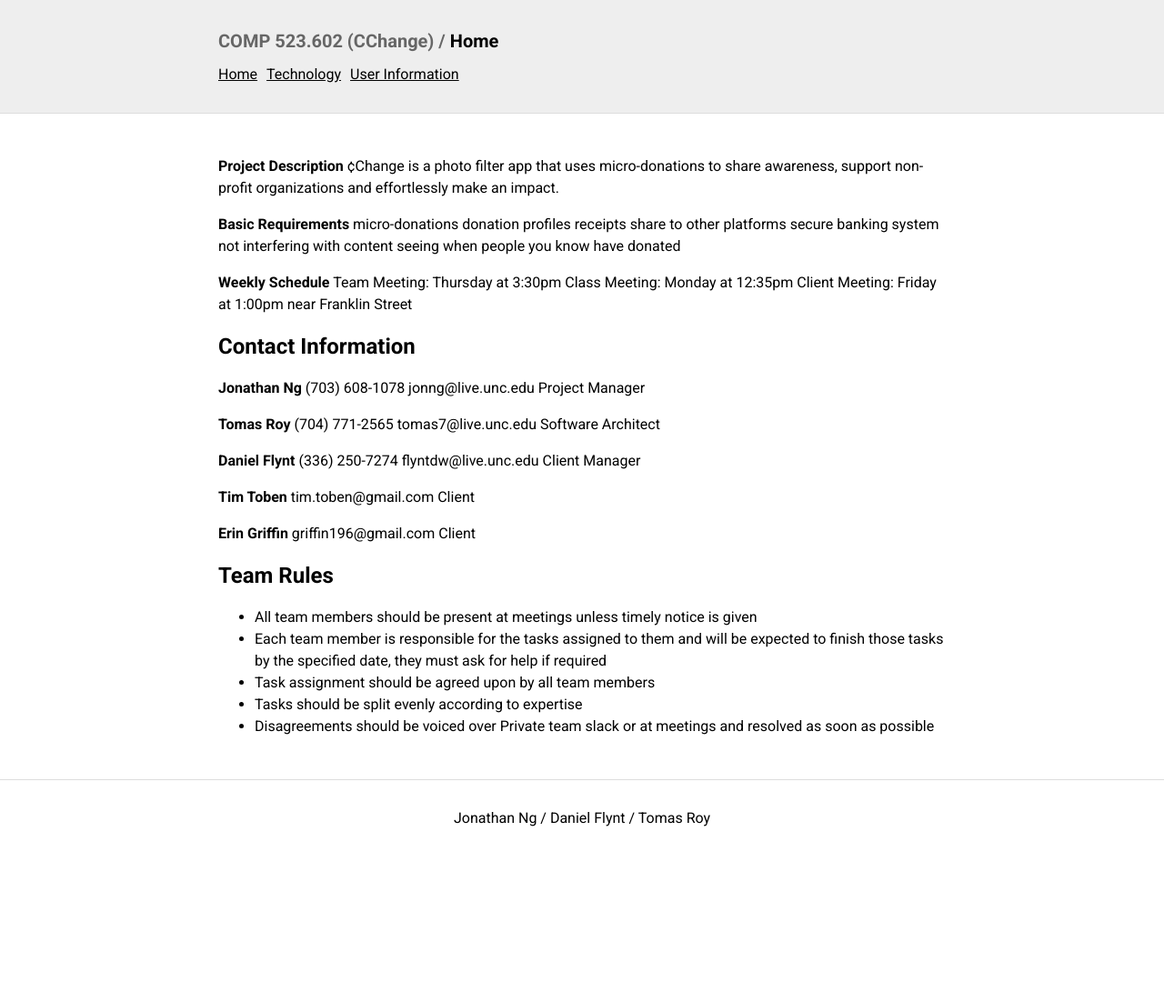
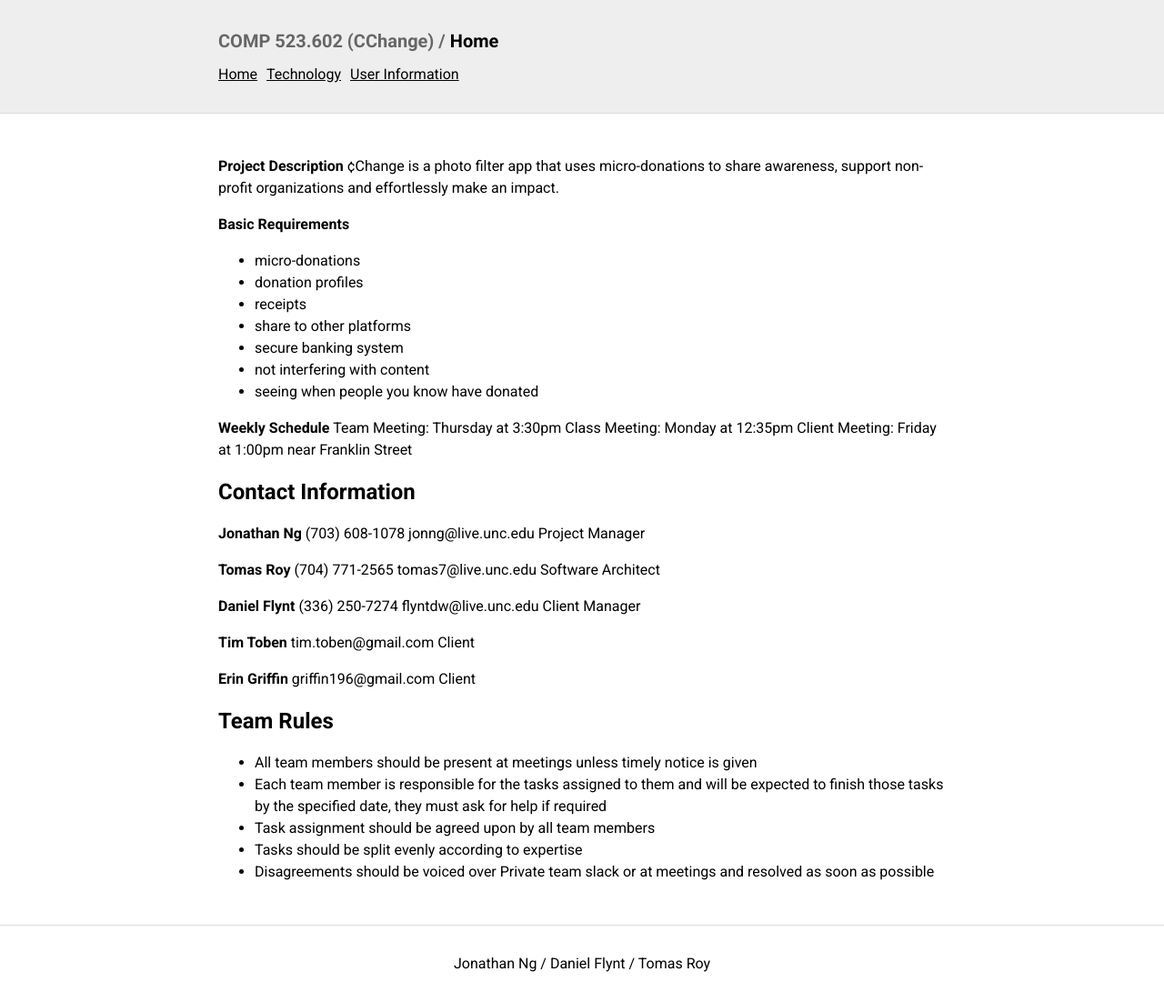
Before and after one commit to comp523-602/cchange-project, a Jekyll site: the page built from index.md, in a window 1280 px wide. Shown: the whole page at 91% size. Built offline with Jekyll 4.4.1, drawn with Linux system fonts in a browser that asks for light colours; before the commit the page ends 942 px from its top, so only the background shows below that.

```diff
--- a/index.md
+++ b/index.md
@@ -7,13 +7,13 @@ layout: basic
 ¢Change is a photo filter app that uses micro-donations to share awareness, support non-profit organizations and effortlessly make an impact.
 
 **Basic Requirements**
-	micro-donations
-	donation profiles
-	receipts
-	share to other platforms
-	secure banking system
-	not interfering with content
-	seeing when people you know have donated
+* micro-donations
+* donation profiles
+* receipts
+* share to other platforms
+* secure banking system
+* not interfering with content
+* seeing when people you know have donated
 
 
 **Weekly Schedule**
```
